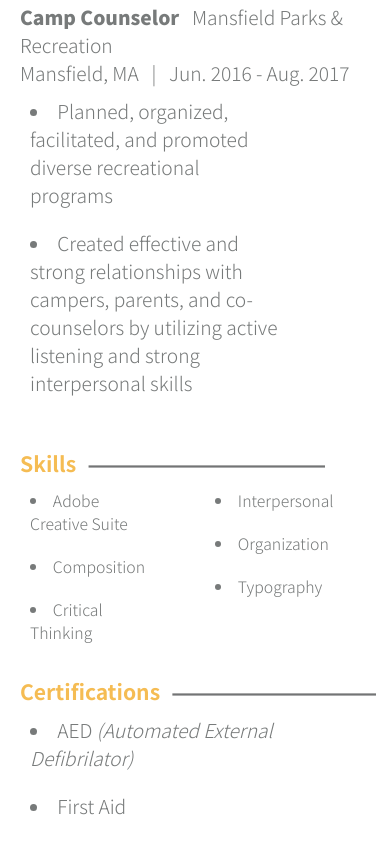
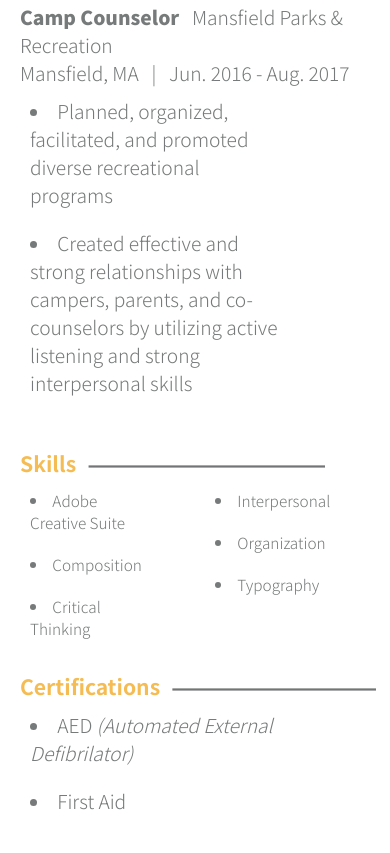
Before and after one commit to shaymcdavitt/resume, a plain HTML site: page index.html in a window 390 px wide. Shown: the part 2179-3032 px from the top of the page. Drawn offline with nearby package versions, Linux system fonts and the light colour scheme.

Commit message:
Add files via upload

```diff
--- a/main.css
+++ b/main.css
@@ -280,7 +280,7 @@ h3{
     }
     .skillscont{
         padding-left: 20px;
-        font-size: 66%;
+        font-size: 64%;
     }
     .education{
         padding-bottom:3%;
```
